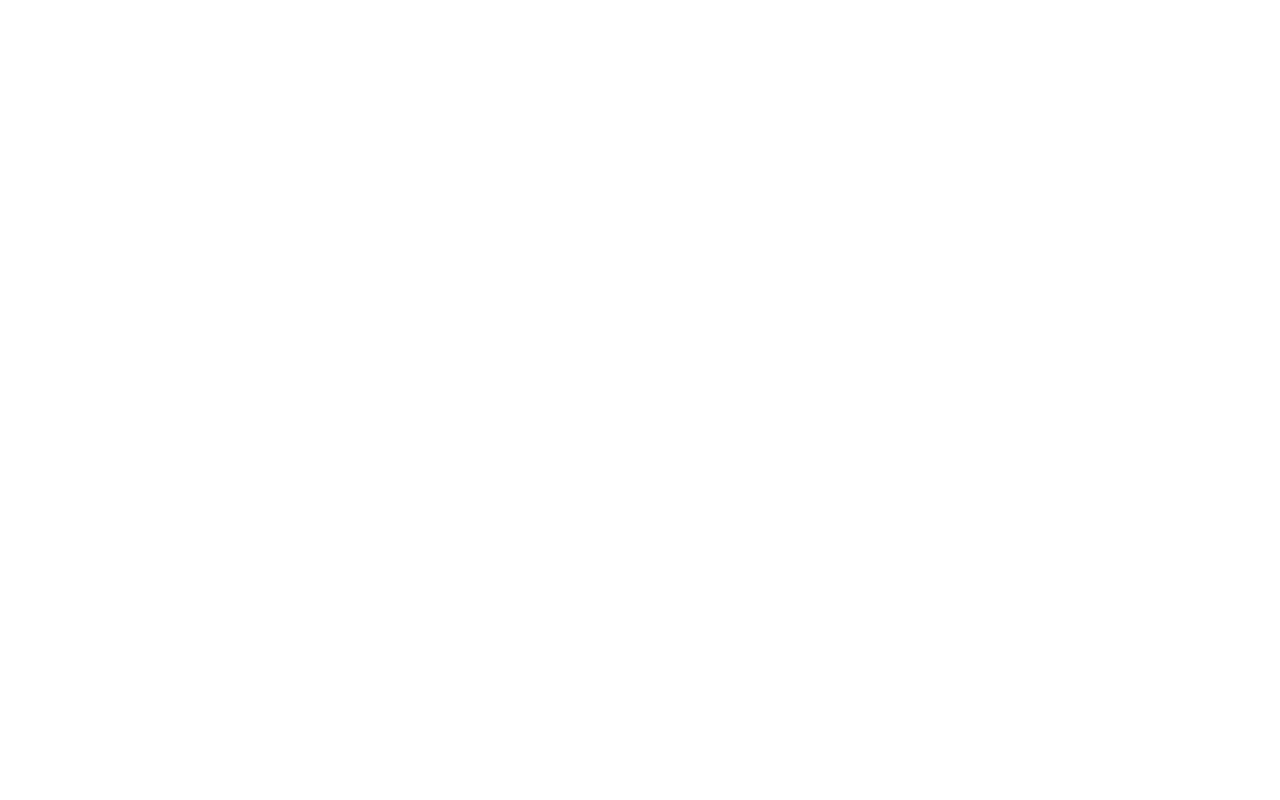
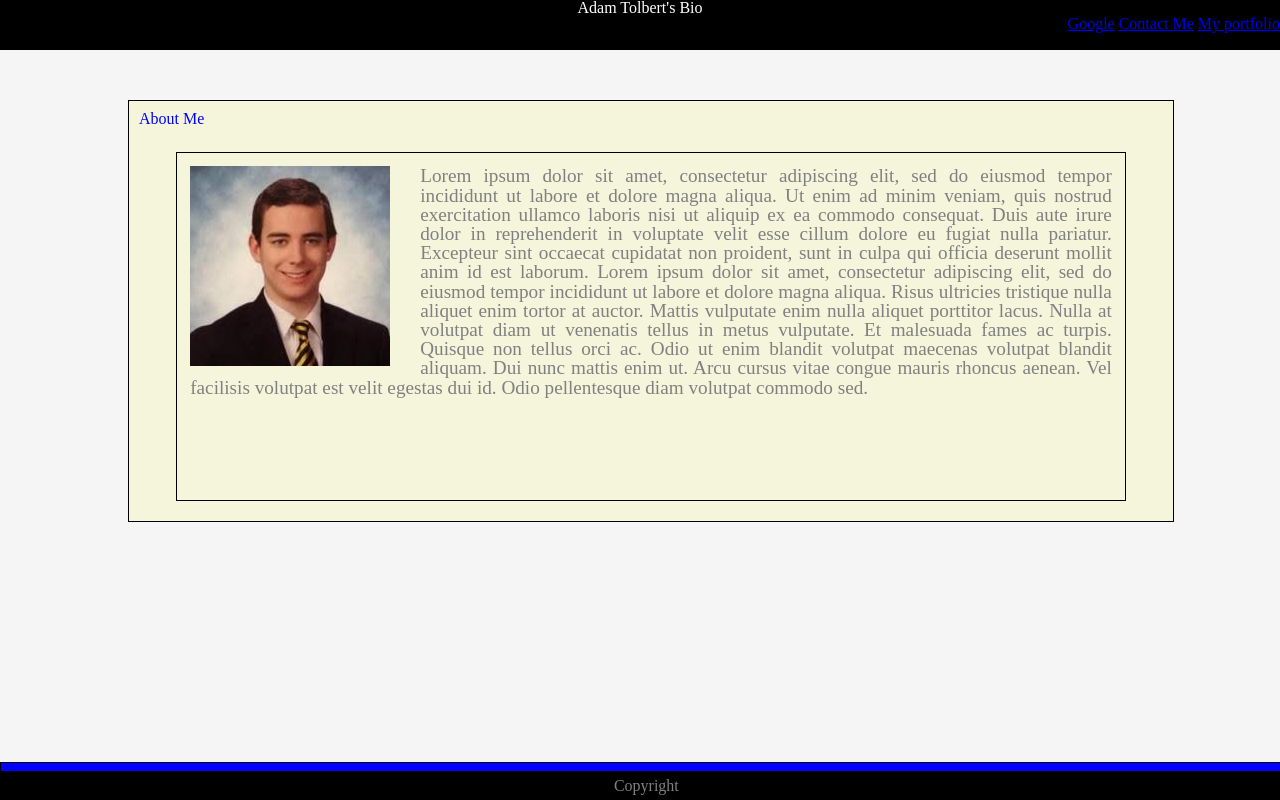
Before and after one commit to aotolbert/basic-portfolio, a plain HTML site: page contact.html in a window 1280 px wide. Drawn offline with Linux system fonts and the light colour scheme.

Commit message:
rough_draft

```diff
--- a/assets/css/style.css
+++ b/assets/css/style.css
@@ -0,0 +1,91 @@
+h1 {
+position: fixed;
+top: 0px;
+background-color: black;
+color: white;
+width: 100%;
+height: 50px;
+text-align: center;
+top: 0px;
+z-index: 10;
+}
+
+h2 {
+    text-align: left;
+    color: blue;
+    font-size: 10px;
+
+}
+
+body {
+    background-color: whitesmoke;
+    font-style: italic;
+}
+
+
+
+.boxed {
+    border: 1px solid black;
+    background-color: beige;
+    text-align: center;
+    color: grey;
+    padding: 10px;
+    position: relative;
+}
+
+.position1 {
+    position: absolute;
+    width: 80%;
+    padding-top: 10px;
+    margin-top: 100px;
+    margin-left: 10%;
+    height: 400px;
+}
+
+.position2 {
+    position: fixed;
+    width: 100%;
+    bottom: 0px;
+    background-color: blue;
+    margin-left: auto;
+    margin-right: auto;
+
+
+}
+
+.position3 {
+    position: fixed;
+    width: 100%;
+    bottom: 0px;
+    padding: 4pt;
+    background-color: black;
+    z-index: 5;
+}
+
+.position4 {
+    text-align: justify;
+    padding: 10pt;
+    margin-top: 25px;
+    height: 320px;
+    font-size: larger;
+    width: 90%;
+    margin-left: auto;
+    /* left: 0; */
+    margin-right: auto;
+}
+
+.profile {
+    position: relative;
+    padding-right: 30px;
+
+}
+
+.paragraph {
+    position: relative;
+    align-content: right;
+
+}
+
+.links {
+    padding-left: 10px;
+}
--- a/contact.html
+++ b/contact.html
@@ -4,9 +4,39 @@
     <meta charset="UTF-8">
     <meta name="viewport" content="width=device-width, initial-scale=1.0">
     <meta http-equiv="X-UA-Compatible" content="ie=edge">
+    <link rel="stylesheet" href="assets/css/style.css">
+    <link rel="stylesheet" href="assets/css/reset.css">
     <title>Document</title>
 </head>
 <body>
+    <h1>Adam Tolbert's Bio
+        <div align="right" class="links">
+            <a href="http://www.google.com"> Google</a>
+            <a href="contact.html">Contact Me</a>
+            <a href="portfolio.html">My portfolio</a>
+        </div>
+    </h1>
+<div class="boxed position1">
+    <h2>About Me</h2>
+    <div class="boxed position4">
+            <img src="assets/images/adam_professional.jpg"
+            align="left" class="profile">
+            Lorem ipsum dolor sit amet, consectetur adipiscing elit, sed do eiusmod tempor incididunt ut labore et dolore magna aliqua. Ut enim ad minim veniam, quis nostrud exercitation ullamco laboris nisi ut aliquip ex ea commodo consequat. Duis aute irure dolor in reprehenderit in voluptate velit esse cillum dolore eu fugiat nulla pariatur. Excepteur sint occaecat cupidatat non proident, sunt in culpa qui officia deserunt mollit anim id est laborum.
+            Lorem ipsum dolor sit amet, consectetur adipiscing elit, sed do eiusmod tempor incididunt ut labore et dolore magna aliqua. Risus ultricies tristique nulla aliquet enim tortor at auctor. Mattis vulputate enim nulla aliquet porttitor lacus. Nulla at volutpat diam ut venenatis tellus in metus vulputate. Et malesuada fames ac turpis. Quisque non tellus orci ac. Odio ut enim blandit volutpat maecenas volutpat blandit aliquam. Dui nunc mattis enim ut. Arcu cursus vitae congue mauris rhoncus aenean. Vel facilisis volutpat est velit egestas dui id. Odio pellentesque diam volutpat commodo sed.
+
+
+        </div>
+</div>
+
+<div class="boxed position2">
+    Blue Box
+</div>
+
+<div class="boxed position3">
+    Copyright
+</div>
+
+
 
 </body>
 </html>
```
